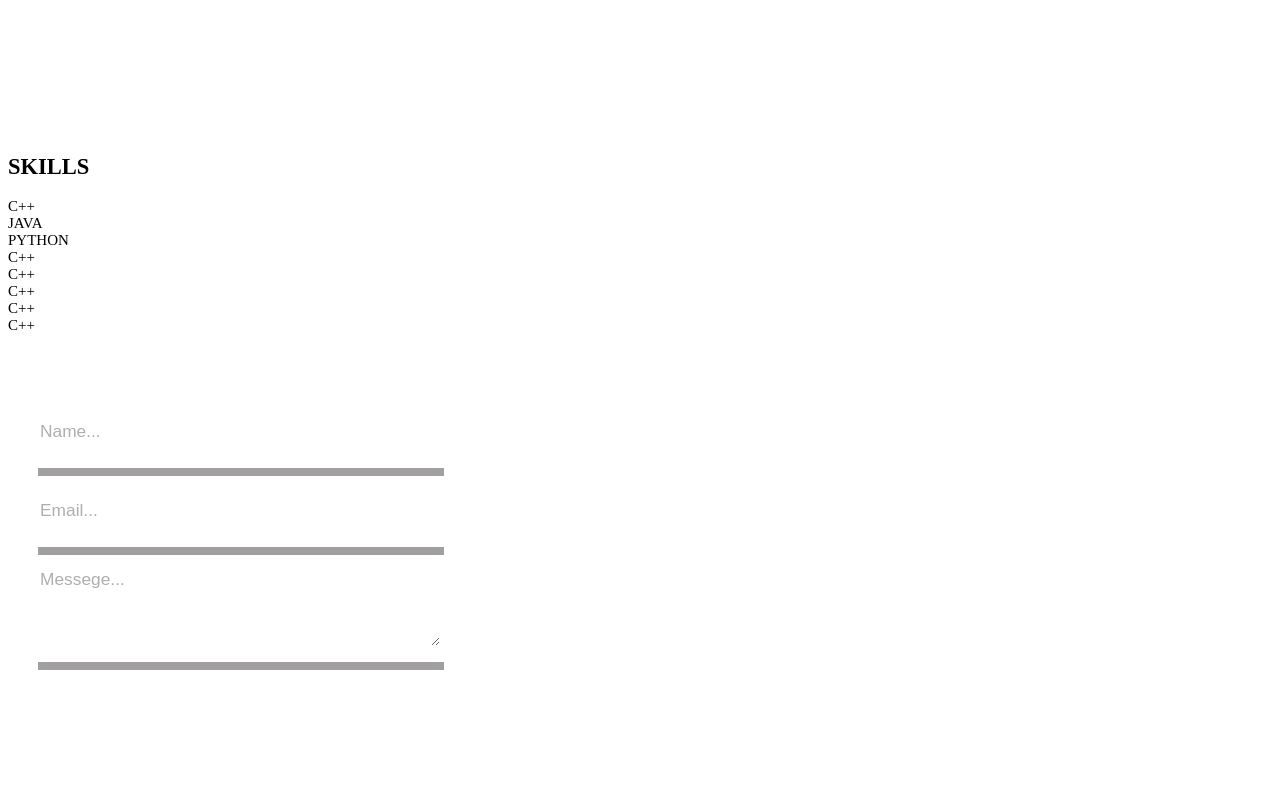
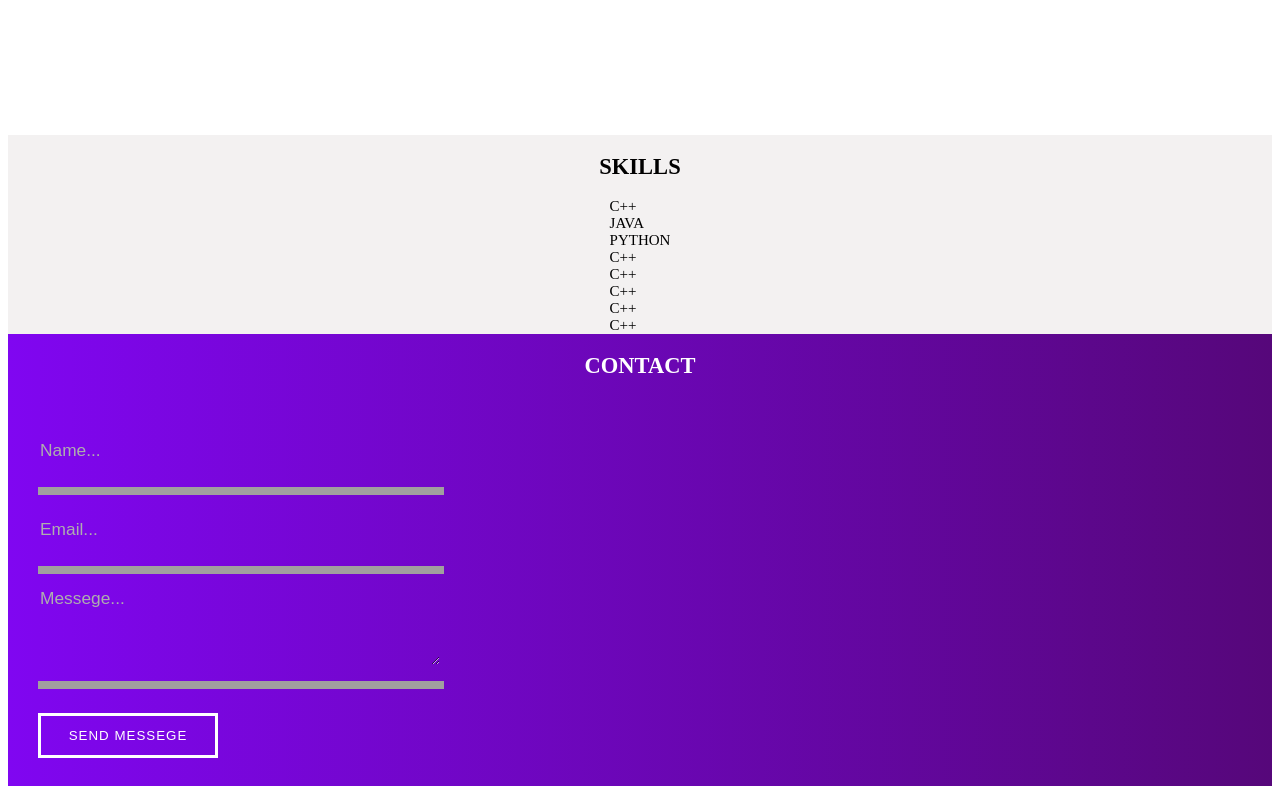
Before and after one commit to Prashantsetia/resume, a plain HTML site: page index.html in a window 1280 px wide. Shown: the part 400-1186 px from the top of the page. Drawn offline with Linux system fonts and the light colour scheme.

Commit message:
changed style section header section.

```diff
--- a/style.css
+++ b/style.css
@@ -11,7 +11,22 @@ html{
 
 }
 
+section{
+    width: 100%;
+    display: flex;
+    flex-direction: column;
+    align-items: center;
 
+}
+section:nth-child(2n){
+background-color: rgba(243, 241, 241, 0.986);
+}
+section:nth-child(2n+1){
+    background-color: white;
+}
+section:last-child{
+    background: linear-gradient(to right,rgb(128, 6, 241),rgb(86, 7, 122));
+}
 
 
 .contact-subclass{
```
